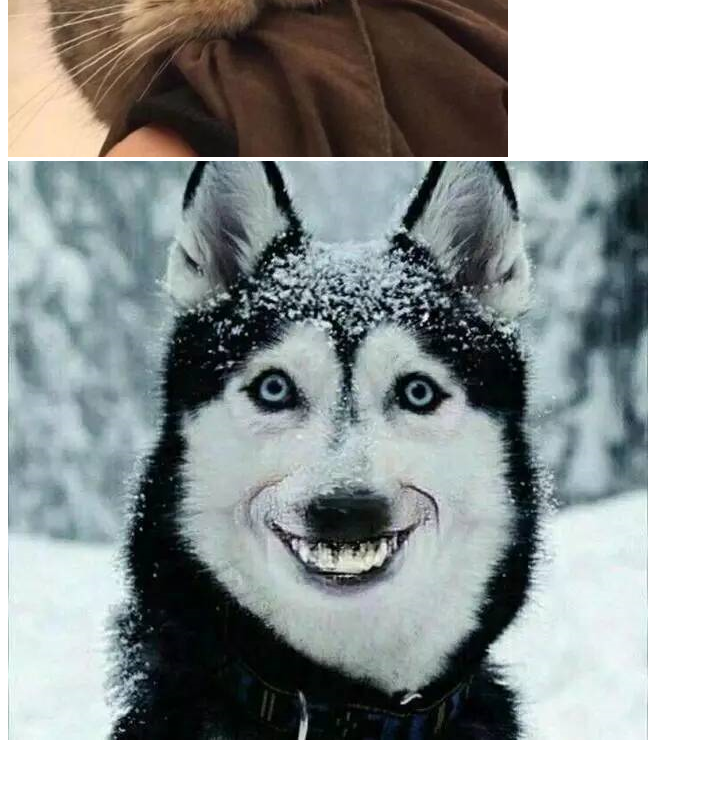
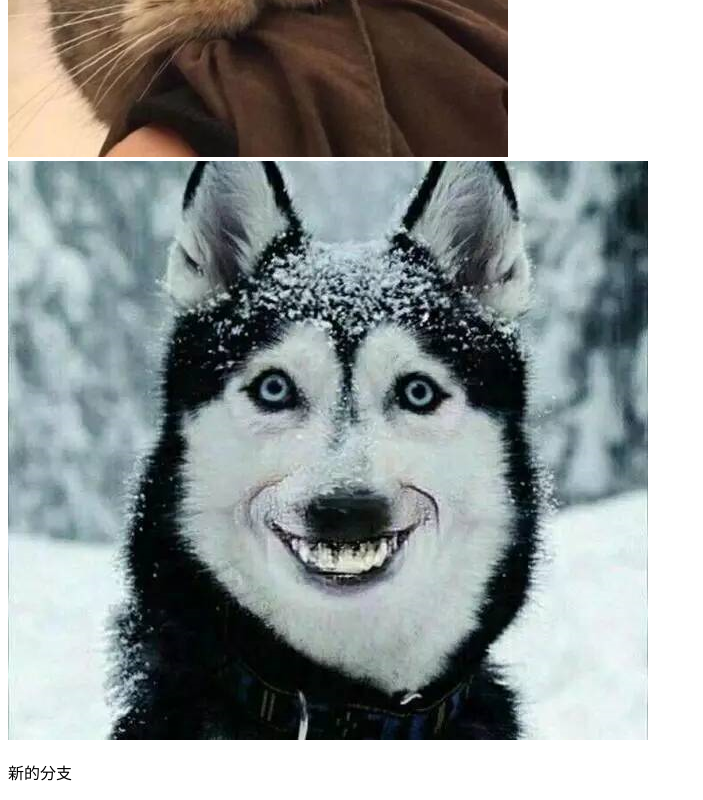
Before and after one commit to Huj0619/Huj0619.githob.io, a plain HTML site: page index.html in a window 1280 px wide. Shown: the part 431-1231 px from the top of the page, without its empty margins (0-703 px from the left). Before the commit the page ends 1183 px from the top, so only its background shows below. Drawn offline with Linux system fonts and the light colour scheme.

Commit message:
新的分支

```diff
--- a/index.html
+++ b/index.html
@@ -11,5 +11,6 @@
     <img src="./cat.jpg" alt="">
     <br>
     <img src="./dog.png" alt="">
+    <p>新的分支</p>
 </body>
 </html>
```
